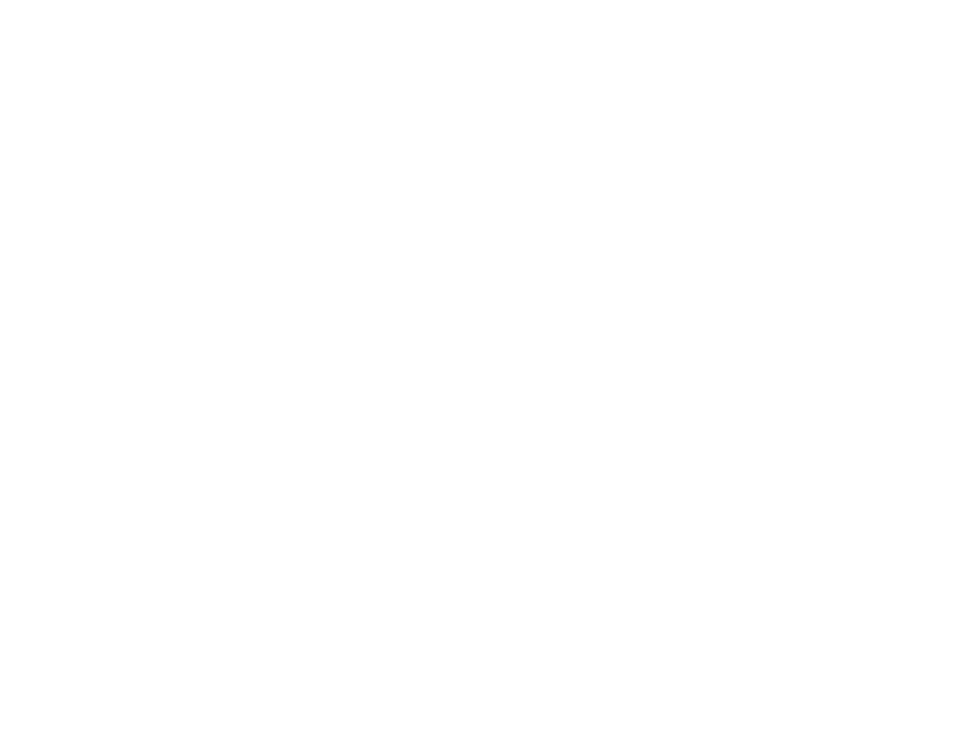
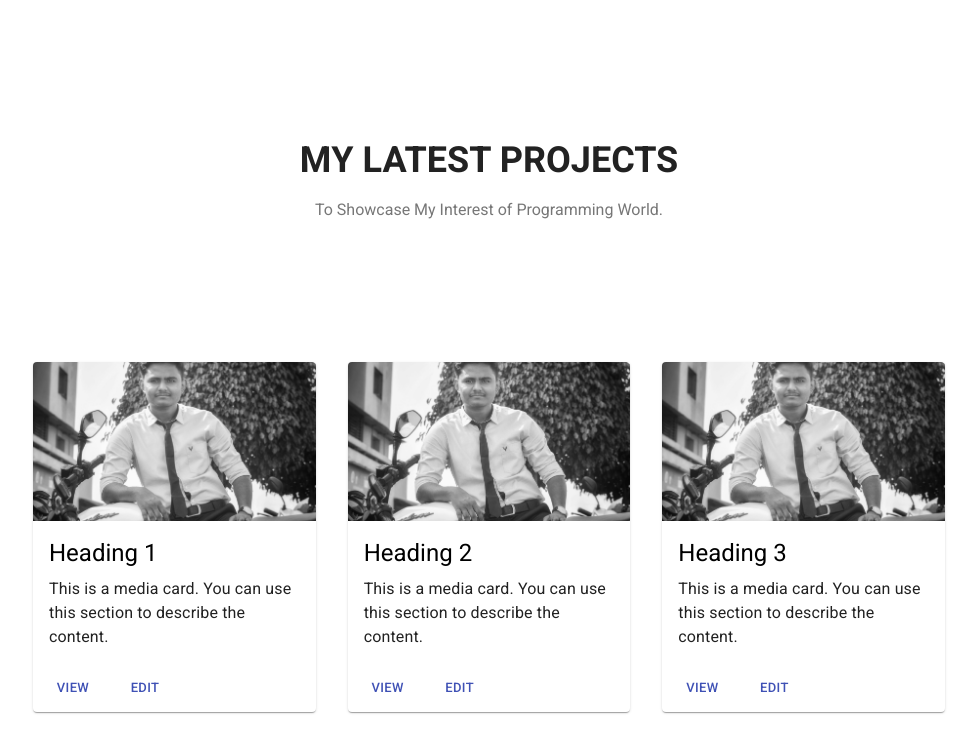
Before and after one commit to ChetanBhogade/portfolio, a React (Create React App) app: page / in a window 1280 px wide. Shown: the part 1460-2202 px from the top of the page, without its empty margins (151-1128 px from the left). Before the commit the page ends 1479 px from the top, so only its background shows below. Built offline with nearby package versions, Linux system fonts and the light colour scheme.

Commit message:
adding projects list section

```diff
--- a/src/App.js
+++ b/src/App.js
@@ -2,10 +2,11 @@
 import Header from "./Containers/Header";
 import { Container } from "@material-ui/core";
 import Banner from "./Containers/Banner";
+import About from "./Containers/About";
+import ProjectLists from "./Containers/ProjectLists";
 
 import 'bootstrap/dist/css/bootstrap.min.css';
 import "./App.css";
-import About from "./Containers/About";
 
 function App() {
   return (
@@ -14,6 +15,7 @@
       <Container>
         <Banner />
         <About />
+        <ProjectLists />
       </Container>
     </div>
   );
--- /dev/null
+++ b/src/Components/ProjectAlbumView.js
@@ -0,0 +1,67 @@
+import React from "react";
+import { makeStyles } from "@material-ui/core/styles";
+import { Container, Grid, Card, CardMedia, CardContent, Typography, CardActions, Button } from "@material-ui/core";
+
+import Img from "../Assets/ChetanBhogade.jpg";
+
+const useStyle = makeStyles((theme) => ({
+  cardGrid: {
+    paddingTop: theme.spacing(8),
+    paddingBottom: theme.spacing(8),
+  },
+  card: {
+    height: '100%',
+    display: 'flex',
+    flexDirection: 'column',
+  },
+  cardMedia: {
+    paddingTop: '56.25%', // 16:9
+  },
+  cardContent: {
+    flexGrow: 1,
+  },
+}));
+
+const data = [1, 2, 3, 4, 5, 6, 7, 8, 9];
+
+function ProjectAlbumView() {
+  const classes = useStyle();
+
+  return (
+    <React.Fragment>
+      <Container className={classes.cardGrid} maxWidth="md">
+        <Grid container spacing={4}>
+          {
+            data.map((item, index) => {
+              return (
+                <Grid item key={index} xs={12} sm={6} md={4}>
+                  <Card className={classes.card}>
+                    <CardMedia className={classes.cardMedia} image={Img} title="Image Title" />
+                    <CardContent className={classes.cardContent} >
+                      <Typography gutterBottom variant="h5" component="h2">
+                        Heading {item}
+                      </Typography>
+                      <Typography>
+                      This is a media card. You can use this section to describe the content.
+                      </Typography>
+                    </CardContent>
+                    <CardActions>
+                      <Button size="small" color="primary">
+                        View
+                      </Button>
+                      <Button size="small" color="primary">
+                        Edit
+                      </Button>
+                    </CardActions>
+                  </Card>
+                </Grid>
+              )
+            })
+          }
+        </Grid>
+      </Container>
+    </React.Fragment>
+  );
+}
+
+export default ProjectAlbumView;
--- /dev/null
+++ b/src/Containers/ProjectList.css
@@ -0,0 +1,27 @@
+.gallery-area {
+    padding-top: 120px;
+    padding-bottom: 120px;
+}
+
+.gallery-area .main-title {
+    text-align: center;
+    max-width: 670px;
+    margin: 0px auto 75px;
+}
+
+.gallery-area .main-title h2 {
+    font-family: "Heebo", sans-serif;
+    font-size: 36px;
+    color: #222222;
+    margin-bottom: 15px;
+    text-transform: uppercase;
+}
+
+.gallery-area .main-title p {
+    font-size: 16px;
+    font-family: "Roboto", sans-serif;
+    font-weight: normal;
+    line-height: 26px;
+    color: #777777;
+    margin-bottom: 0px;
+}
--- /dev/null
+++ b/src/Containers/ProjectLists.js
@@ -0,0 +1,18 @@
+import React from "react";
+
+import "./ProjectList.css";
+import ProjectAlbumView from "../Components/ProjectAlbumView";
+
+function ProjectLists() {
+  return (
+    <div className="gallery-area">
+      <div className="main-title">
+        <h2>My Latest Projects</h2>
+        <p>To Showcase My Interest of Programming World.</p>
+      </div>
+      <ProjectAlbumView />
+    </div>
+  );
+}
+
+export default ProjectLists;
```
